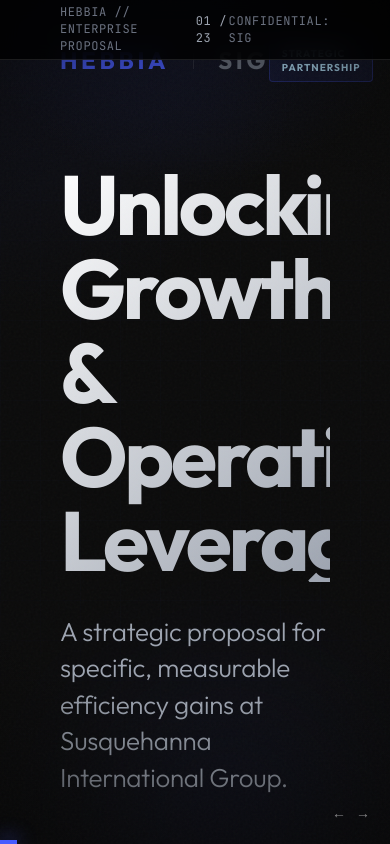
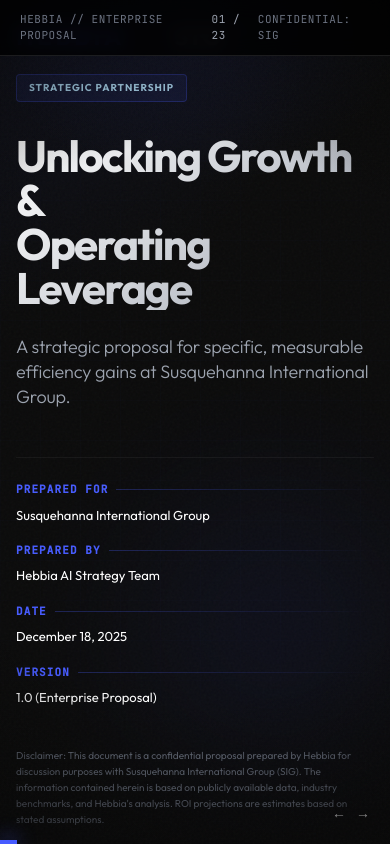
Before and after one commit to eaczydot/hebbia-sig-deck, a React (Vite) app: page / in a window 390 px wide. Built offline with nearby package versions, Linux system fonts and the light colour scheme; a web font is replaced by a local one.

Commit message:
Improve mobile responsiveness

```diff
--- a/src/components/HeaderBar.jsx
+++ b/src/components/HeaderBar.jsx
@@ -7,17 +7,17 @@
             top: 0,
             left: 0,
             right: 0,
-            height: '60px',
+            height: 'var(--header-height)',
             display: 'flex',
             justifyContent: 'space-between',
             alignItems: 'center',
-            padding: '0 60px',
+            padding: 'var(--header-padding)',
             background: 'rgba(0, 0, 0, 0.8)',
             backdropFilter: 'blur(10px)',
             WebkitBackdropFilter: 'blur(10px)',
             borderBottom: '1px solid var(--color-border-functional)',
             fontFamily: 'var(--font-mono)',
-            fontSize: '12px',
+            fontSize: 'var(--header-font-size)',
             color: 'var(--color-text-tertiary)',
             letterSpacing: '0.05em',
             zIndex: 100
--- a/src/components/SlideContainer.jsx
+++ b/src/components/SlideContainer.jsx
@@ -25,8 +25,9 @@
             className={`u-full-size u-flex-center ${className}`}
             style={{
                 position: 'relative',
-                padding: '40px 60px',
-                overflow: 'hidden',
+                padding: 'var(--slide-padding)',
+                overflowX: 'hidden',
+                overflowY: 'auto',
                 background: 'var(--color-canvas-base)',
                 perspective: '1000px'
             }}
--- a/src/slides/Slide1_Cover.jsx
+++ b/src/slides/Slide1_Cover.jsx
@@ -12,7 +12,14 @@
                     initial={{ opacity: 0, y: -20 }}
                     animate={{ opacity: 1, y: 0 }}
                     transition={{ duration: 0.8, ease: "easeOut" }}
-                    style={{ display: 'flex', justifyContent: 'space-between', alignItems: 'center', marginBottom: '80px' }}
+                    style={{
+                        display: 'flex',
+                        justifyContent: 'space-between',
+                        alignItems: 'center',
+                        gap: '20px',
+                        flexWrap: 'wrap',
+                        marginBottom: 'clamp(32px, 6vw, 80px)'
+                    }}
                 >
                     <div style={{ display: 'flex', gap: '24px', alignItems: 'center' }}>
                         <div style={{ fontWeight: 800, fontSize: '24px', letterSpacing: '0.15em', color: 'var(--color-brand-cobalt)' }}>HEBBIA</div>
@@ -39,11 +46,11 @@
                     animate={{ opacity: 1, scale: 1 }}
                     transition={{ duration: 1, delay: 0.2, ease: "easeOut" }}
                 >
-                    <h1 className="text-hero" style={{ fontSize: '84px', marginBottom: '32px', lineHeight: 1, letterSpacing: '-0.04em' }}>
+                    <h1 className="text-hero" style={{ fontSize: 'clamp(44px, 10vw, 84px)', marginBottom: '24px', lineHeight: 1, letterSpacing: '-0.04em' }}>
                         Unlocking Growth & <br /> Operating Leverage
                     </h1>
                     <p style={{
-                        fontSize: '26px',
+                        fontSize: 'clamp(18px, 3.6vw, 26px)',
                         color: 'var(--color-text-secondary)',
                         fontFamily: 'var(--font-primary)',
                         fontWeight: 300,
@@ -85,11 +92,12 @@
                     animate={{ opacity: 1 }}
                     transition={{ delay: 0.8, duration: 1 }}
                     style={{
-                        marginTop: '120px',
+                        marginTop: 'clamp(48px, 8vw, 120px)',
                         display: 'grid',
-                        gridTemplateColumns: 'repeat(4, 1fr)',
+                        gridTemplateColumns: 'repeat(auto-fit, minmax(180px, 1fr))',
                         borderTop: '1px solid var(--color-border-subtle)',
-                        paddingTop: '32px'
+                        paddingTop: '24px',
+                        gap: '18px'
                     }}
                 >
                     <div>
--- a/src/styles/global.css
+++ b/src/styles/global.css
@@ -23,6 +23,14 @@
     -moz-osx-font-smoothing: grayscale;
     overflow: hidden;
     /* App-like feel, no global scrollbar */
+}
+
+@media (max-width: 768px) {
+    html,
+    body {
+        overflow-y: auto;
+        overflow-x: hidden;
+    }
 }
 
 a {
--- a/src/styles/utilities.css
+++ b/src/styles/utilities.css
@@ -32,7 +32,7 @@
 /* Text Styles Map */
 .text-hero {
     font-family: var(--font-display);
-    font-size: 64px;
+    font-size: clamp(38px, 7vw, 64px);
     font-weight: 700;
     letter-spacing: -0.02em;
     line-height: 1.1;
@@ -45,7 +45,7 @@
 
 .text-subhero {
     font-family: var(--font-primary);
-    font-size: 24px;
+    font-size: clamp(18px, 3vw, 24px);
     font-weight: 400;
     color: var(--color-text-secondary);
     margin-bottom: var(--spacing-2xl);
@@ -81,7 +81,7 @@
 
 .text-cell-data {
     font-family: var(--font-primary);
-    font-size: 14px;
+    font-size: clamp(13px, 2.1vw, 14px);
     color: var(--color-text-code);
     line-height: 1.5;
 }
@@ -169,6 +169,55 @@
     grid-template-columns: 1fr 1fr;
     grid-template-rows: 1fr 1fr;
     gap: 20px;
+}
+
+@media (max-width: 1024px) {
+    .split-30-70,
+    .split-50-50,
+    .split-40-60 {
+        grid-template-columns: 1fr;
+        gap: 32px;
+    }
+
+    .grid-3 {
+        grid-template-columns: repeat(2, minmax(0, 1fr));
+    }
+}
+
+@media (max-width: 768px) {
+    .u-flex-center {
+        align-items: flex-start;
+        justify-content: flex-start;
+    }
+
+    .split-30-70,
+    .split-50-50,
+    .split-40-60 {
+        grid-template-columns: 1fr;
+        gap: 24px;
+    }
+
+    .grid-2,
+    .grid-3,
+    .grid-4,
+    .grid-2x2 {
+        grid-template-columns: 1fr;
+        grid-template-rows: auto;
+        gap: 20px;
+    }
+
+    .big-num {
+        font-size: clamp(32px, 9vw, 48px);
+    }
+
+    .progress-bar {
+        height: 6px;
+    }
+
+    .pill {
+        font-size: 10px;
+        padding: 6px 10px;
+    }
 }
 
 /* ====================================
--- a/src/styles/variables.css
+++ b/src/styles/variables.css
@@ -82,4 +82,26 @@
   --duration-normal: 0.4s;
   --duration-slow: 0.8s;
   --ease-spring: cubic-bezier(0.175, 0.885, 0.32, 1.275);
+
+  /* Layout */
+  --slide-padding: 40px 60px;
+  --header-height: 60px;
+  --header-padding: 0 60px;
+  --header-font-size: 12px;
 }
+
+@media (max-width: 1024px) {
+  :root {
+    --slide-padding: 32px 36px;
+    --header-padding: 0 32px;
+  }
+}
+
+@media (max-width: 768px) {
+  :root {
+    --slide-padding: 20px 16px;
+    --header-height: 56px;
+    --header-padding: 0 20px;
+    --header-font-size: 11px;
+  }
+}
```
